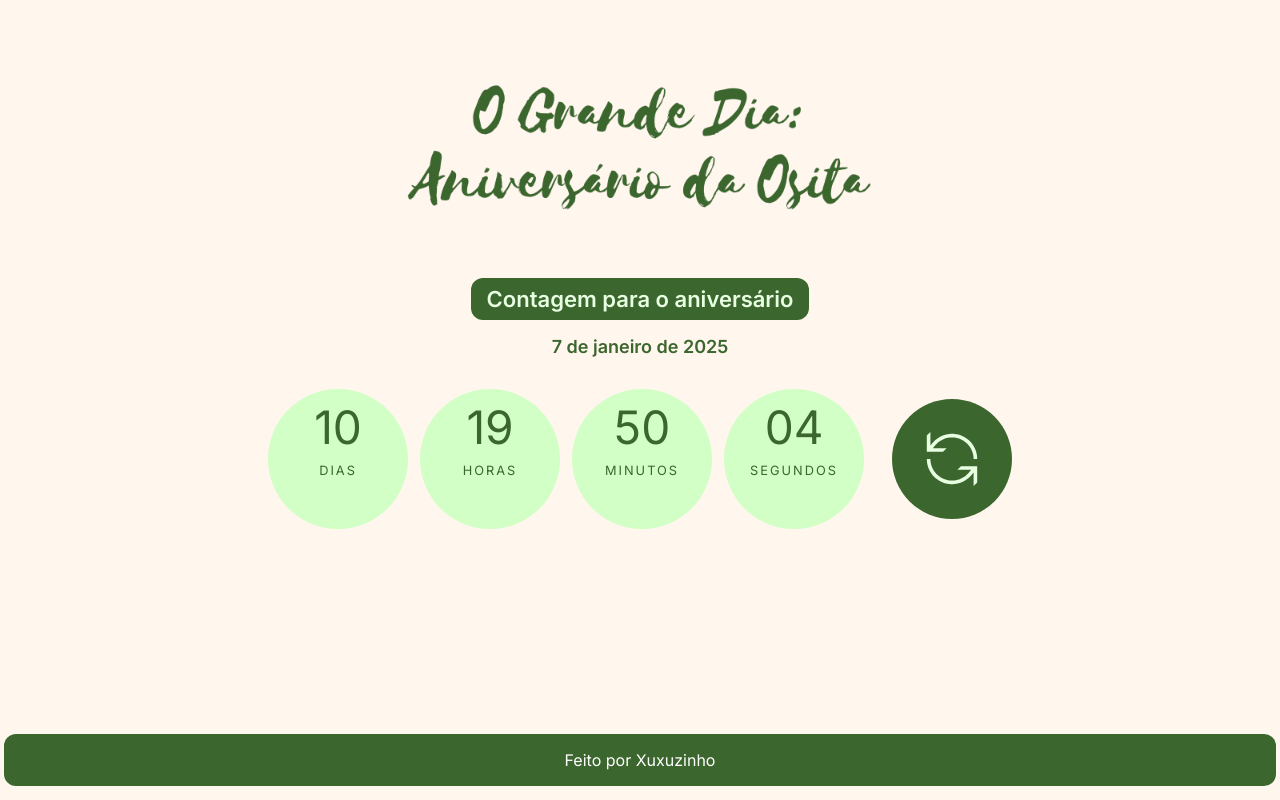
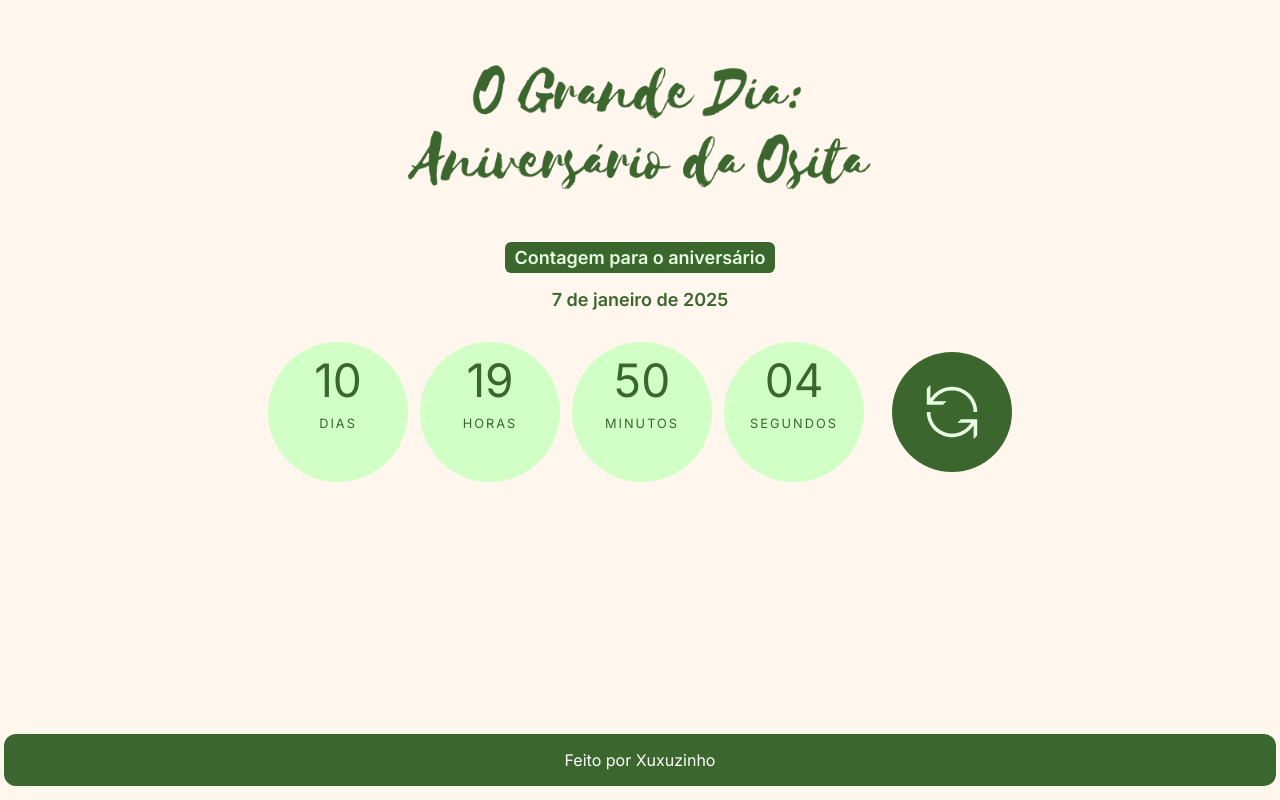
Before and after one commit to JMalheiros/ositas-birthday-2025, a React (Create React App) app: page / in a window 1280 px wide. Built offline with nearby package versions, Linux system fonts and the light colour scheme.

Commit message:
fix/fix page css

```diff
--- a/src/components/CountDownTimer/CountDownTimer.css
+++ b/src/components/CountDownTimer/CountDownTimer.css
@@ -2,6 +2,12 @@
 
 * {
   box-sizing: border-box;
+}
+
+.root {
+  background-color: #fff6ee;
+  margin: 0;
+  padding: 0;
 }
 
 .countdown-page {
@@ -13,9 +19,10 @@
   justify-content: center;
   align-items: center;
   flex-direction: column;
-  margin: 0 auto;
+  margin: 0;
+  padding: 0;
   width: 100vw;
-  height: 100vh;
+  min-height: 100vh;
   transition: background-color 0.5s;
 }
 
@@ -28,14 +35,15 @@
   justify-content: center;
   align-items: center;
   flex-direction: column;
-  margin: 0 auto;
+  margin: 0;
+  padding: 0;
   width: 100vw;
-  height: 100vh;
+  min-height: 100vh;
   transition: background-color 0.5s;
 }
 
 .countdown-timer-container{
-  height: 90vh;
+  min-height: 90vh;
   width: 95vw;
   align-content: flex-start;
   justify-items: center;
@@ -49,7 +57,7 @@
 .countdown-image-container{
   height: fit-content;
   max-width: 100vw;
-  margin: 2rem 0;
+  margin: 1rem 0;
   display: flex;
   justify-content: center;
 }
@@ -77,11 +85,11 @@
   color: #e8ffe2;
   margin-top: 0;
   margin-bottom: 1rem;
-  padding: .5rem 1rem;
+  padding: .3rem .6rem;
   text-align: center;
   font-weight: 600;
-  font-size: 22px;
-  border-radius: .75rem;
+  font-size: 18px;
+  border-radius: .4rem;
 }
 
 .countdown-display {
@@ -111,10 +119,8 @@
 }
 
 .footer{
-  position: relative;
-  top: 0;
   width: -webkit-fill-available;
-  margin: 0 .25rem;
+  margin: .25rem;
   text-align: center;
   font-size: 1rem;
   padding: 1rem;
```
